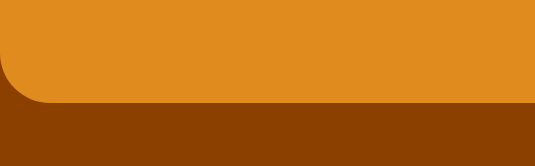
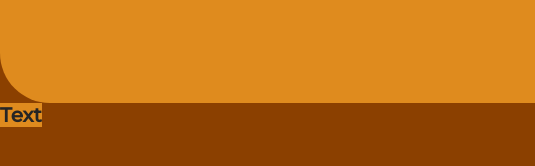
Before and after one commit to HectyX/HectyXGamingStore, a plain HTML site: page index.html in a window 1280 px wide. Shown: the full height of the page, 0-535 px from the left. Drawn offline with Linux system fonts and the light colour scheme.

Commit message:
Update index.html

```diff
--- a/index.html
+++ b/index.html
@@ -33,8 +33,8 @@
             </nav>
         </header>
         <header>
-            <div>
-                <a class="BaseText>Text</a>
+            <div CLASS="base">
+                <a class="BaseText">Text</a>
          </header>
             </div>
     </body>
```
